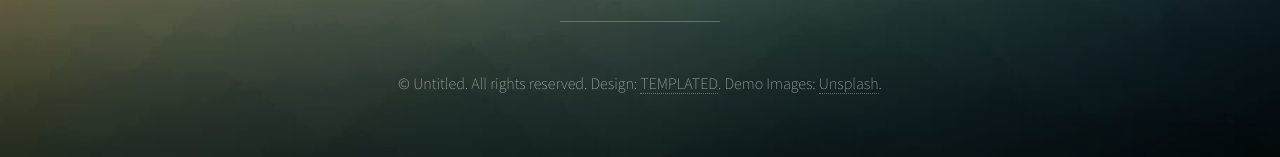
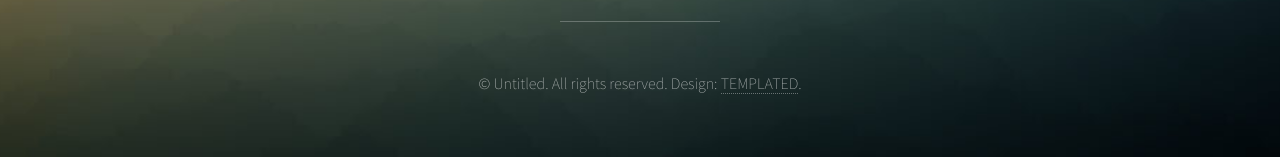
Before and after one commit to StellaWangGitHub/StellaWangGitHub.github.io, a plain HTML site: page index.html in a window 1280 px wide. Shown: the part 2815-2972 px from the top of the page. Drawn offline with Linux system fonts and the light colour scheme.

Commit message:
Add files via upload

```diff
--- a/index.html
+++ b/index.html
@@ -126,7 +126,7 @@
 
 				<!-- Footer -->
 				    <footer id="footer">
-						<p>&copy; Untitled. All rights reserved. Design: <a href="http://templated.co">TEMPLATED</a>. Demo Images: <a href="http://unsplash.com">Unsplash</a>.</p>
+						<p>&copy; Untitled. All rights reserved. Design: <a href="http://templated.co">TEMPLATED</a>.</p>
 					</footer>
 
 
```
